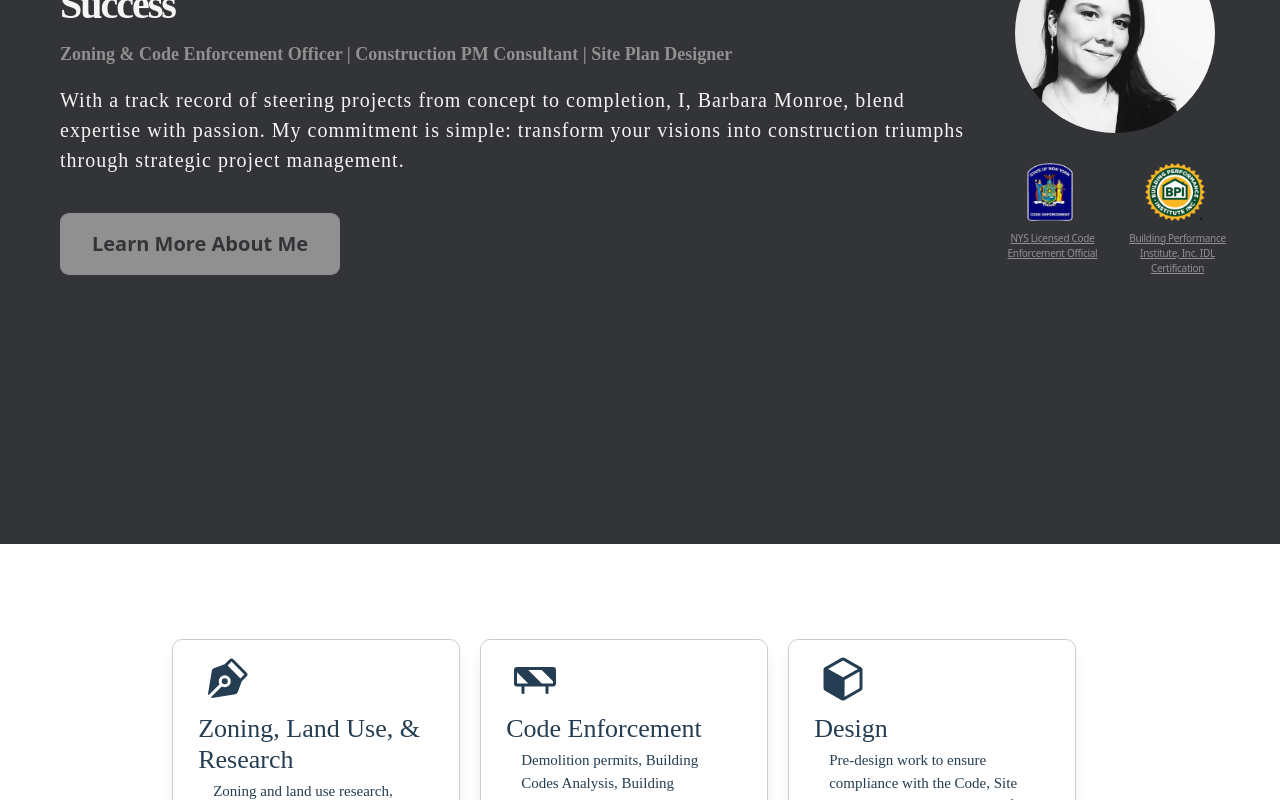
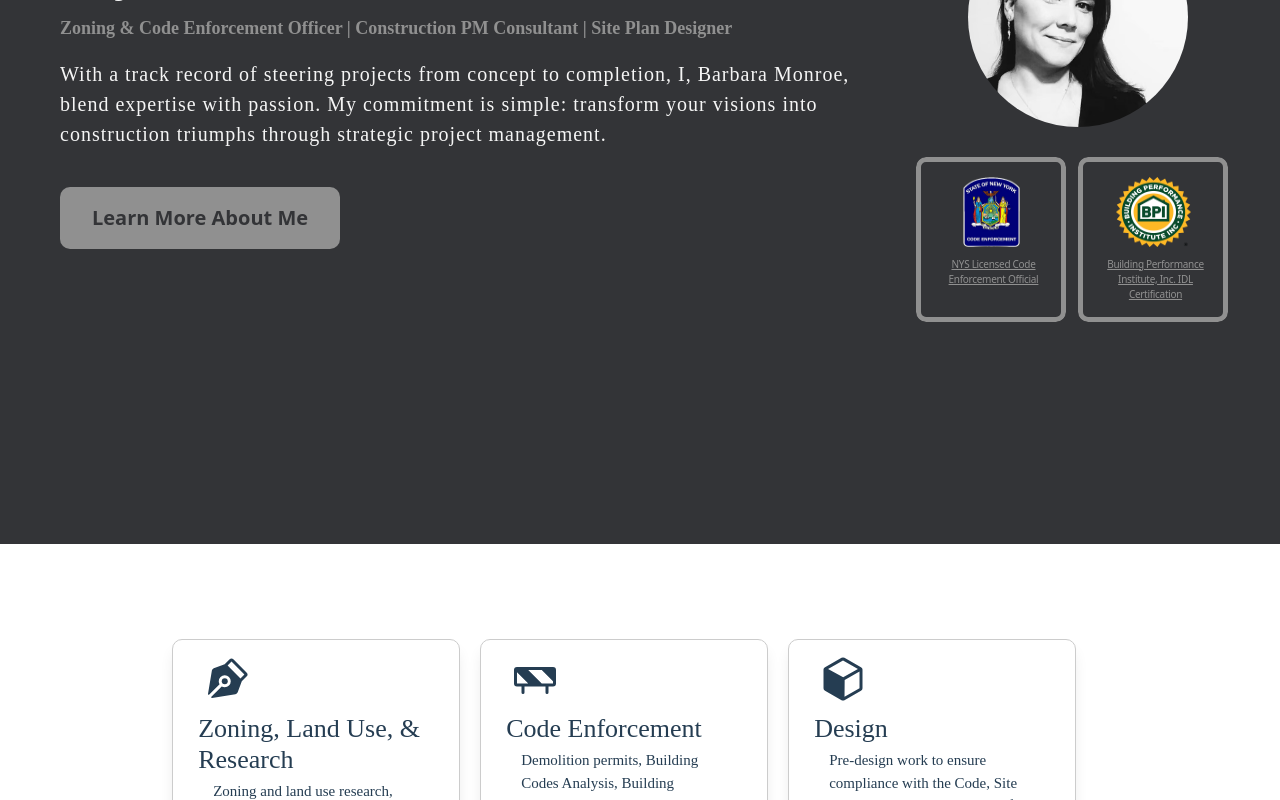
Before and after one commit to Caleb-Rogers/bmonroe-consulting, a Next.js app: page / in a window 1280 px wide. Shown: the part 1152-1952 px from the top of the page. Built offline with nearby package versions, Linux system fonts and the light colour scheme.

Commit message:
Border Radius

```diff
--- a/src/components/AboutSection/AboutSection.css
+++ b/src/components/AboutSection/AboutSection.css
@@ -76,7 +76,7 @@
 }
 
 .about-sec-img img {
-  width: 200px;
+  width: 220px;
   height: auto;
   margin-top: 2rem;
   margin-bottom: 2rem;
@@ -93,14 +93,35 @@
   display: flex;
   align-items: center;
   flex-direction: column;
-  margin-bottom: 0.2rem;
-  margin-right: 0.5rem;
-  width: 120px;
+  padding: 2rem;
+  width: 150px;
+  height: auto;
+  border: 9px;
+  position: relative;
+  margin-right: 1.2rem;
+}
+
+.icon-group-curved {
+  position: relative;
+  border-radius: 10px; /* Adjusted border-radius for the curved border */
+  overflow: hidden;
+}
+
+.icon-group-curved:before {
+  content: "";
+  position: absolute;
+  top: 0;
+  right: 0;
+  bottom: 0;
+  left: 0;
+  border: 5px solid #909090; /* Replace with your desired color */
+  border-radius: 10px; /* Match the border-radius from .icon-group-curved */
+  z-index: -1;
 }
 
 .icons img {
-  width: 60px;
-  height: 58px;
+  width: 75px;
+  height: 70px;
   margin-bottom: 0.5rem;
 }
 
@@ -128,7 +149,7 @@
   font-size: 2rem;
   font-weight: 600;
   padding: 1.6rem 3.2rem;
-  border-radius: 9px;
+  border-radius: 10px;
   transition: all 0.3s;
   background-color: #909090;
   color: #333437;
--- a/src/components/AboutSection/AboutSection.js
+++ b/src/components/AboutSection/AboutSection.js
@@ -30,13 +30,13 @@ export default function AboutSection() {
             <img src="headshot.png" alt="B. Monroe Headshot" />
           </div>
           <div className="icons">
-            <div className="icon-group">
+            <div className="icon-group icon-group-curved">
               <img src="code-enforcement-logo.png" alt="NYS Licensed Code Enforcement Official LOGO" />
               <div className="icon-text">
                 <a href="https://dos.ny.gov/code/service-training" target="_blank">NYS Licensed Code Enforcement Official</a>
               </div>
             </div>
-            <div className="icon-group">
+            <div className="icon-group icon-group-curved">
               <img src="BPI-logo.png" alt="Building Performance Institute, Inc. IDL Certification LOGO" />
               <div className="icon-text">
                 <a href="https://www.bpi.org/certified-professionals/infiltration-duct-leakage" target="_blank">Building Performance Institute, Inc. IDL Certification</a>
--- a/src/components/Navbar/Navbar.css
+++ b/src/components/Navbar/Navbar.css
@@ -50,7 +50,7 @@
 .main-nav-link.nav-cta:link,
 .main-nav-link.nav-cta:visited {
   padding: 1.2rem 2.4rem;
-  border-radius: 9px;
+  border-radius: 10px;
   color: #333437;
   background-color: #e1b711;
 }
```
